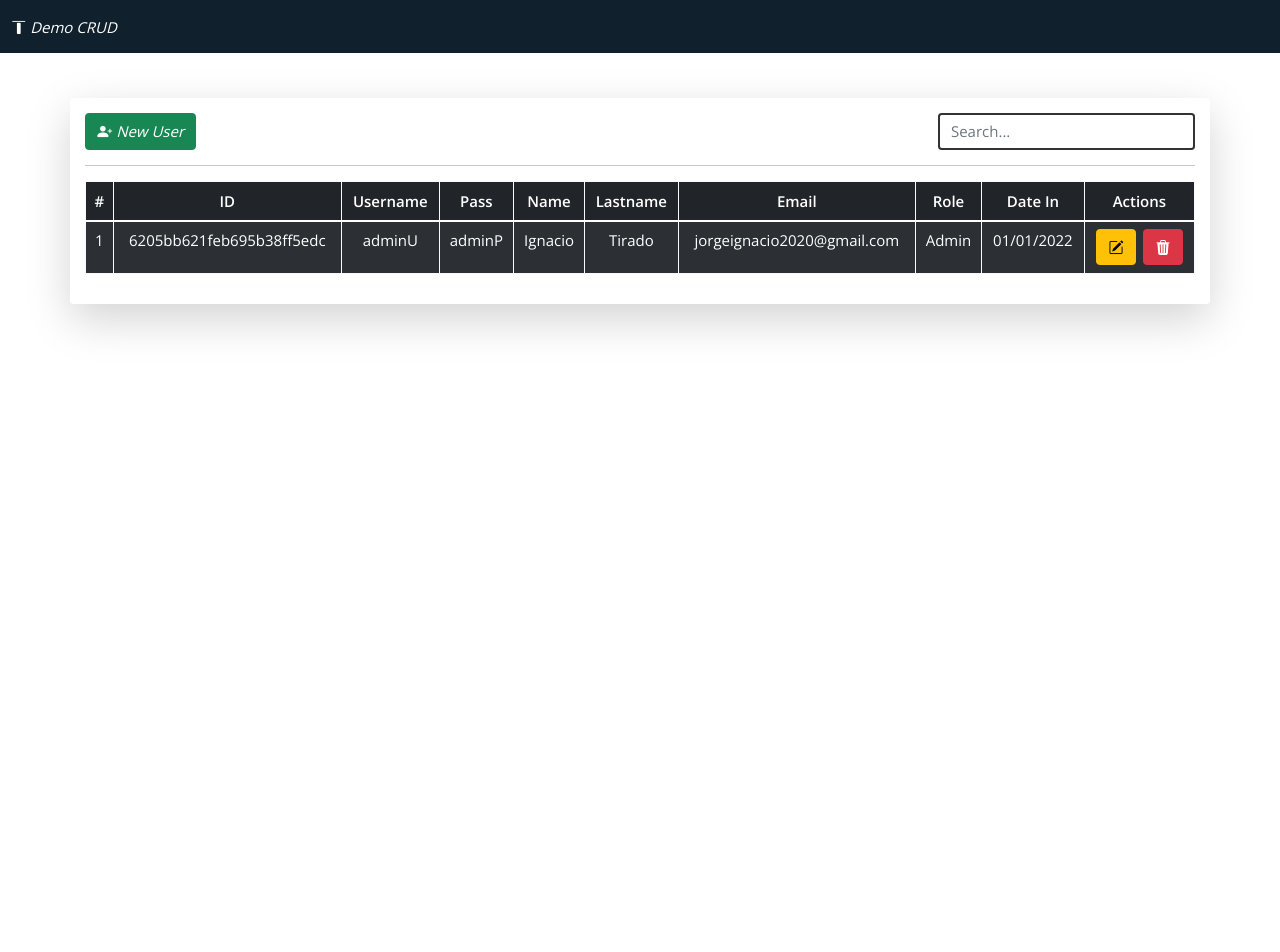
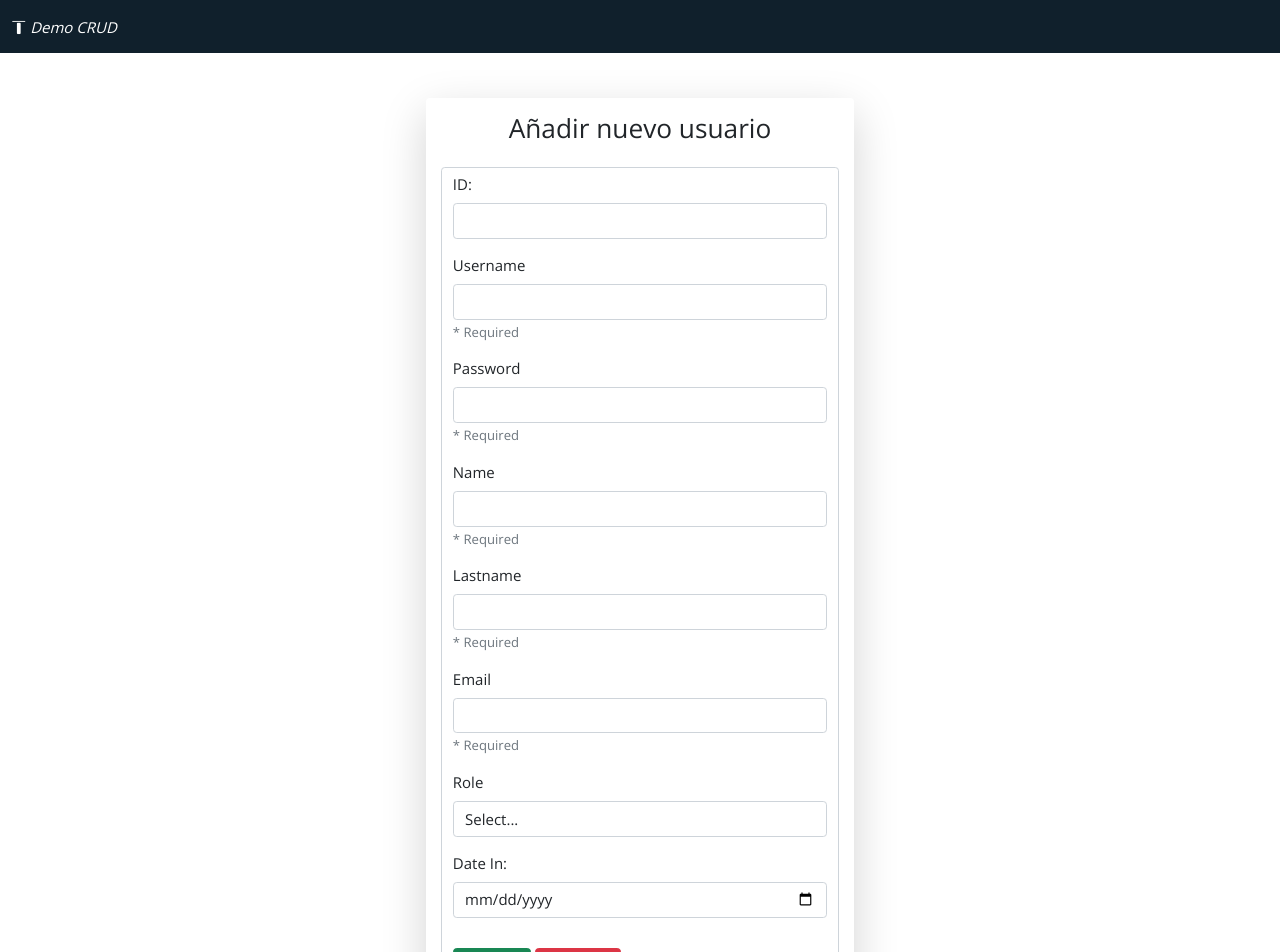
Before and after one commit to VlV-515/8-CrudMongoDemo-Front, an Angular app: page / in a window 1280 px wide. Shown: the top 952 px of the page. Before the commit the page ends 800 px from the top, so only its background shows below. Built offline with nearby package versions, Linux system fonts and the light colour scheme.

Commit message:
Maqueta form-users html

```diff
--- a/src/app/app.component.html
+++ b/src/app/app.component.html
@@ -1,6 +1,7 @@
 <header>
   <app-header></app-header>
 </header>
-<div class="container mt-5 p-3 bg-body rounded shadow-lg">
-  <app-table-users></app-table-users>
+<div>
+  <!-- <app-table-users></app-table-users> -->
+  <app-form-users></app-form-users>
 </div>
--- a/src/app/components/form-users/form-users.component.css
+++ b/src/app/components/form-users/form-users.component.css
@@ -0,0 +1,4 @@
+.form-container{
+    display: flex;
+    align-content: center;
+}
--- a/src/app/components/form-users/form-users.component.html
+++ b/src/app/components/form-users/form-users.component.html
@@ -1 +1,60 @@
-<p>form-users works!</p>
+<div class="container mt-5 p-3 bg-body rounded shadow-lg" style="width: 50ch;">
+    <div class="mb-4 text-center">
+        <h3>Añadir nuevo usuario</h3>
+    </div>
+    <form class="form-control">
+        <div class="mb-3 form-group">
+            <label for="form-id" class="form-label">ID:</label>
+            <input type="text" class="form-control" id="form-id">
+        </div>
+
+        <div class="mb-3 form-group">
+            <label for="form-username" class="form-label">Username</label>
+            <input required type="text" class="form-control" id="form-username">
+            <small id="helpId" class="form-text text-muted">* Required</small>
+        </div>
+
+        <div class="mb-3 form-group">
+            <label for="form-password" class="form-label">Password</label>
+            <input required type="text" class="form-control" id="form-password">
+            <small id="helpId" class="form-text text-muted">* Required</small>
+        </div>
+
+        <div class="mb-3 form-group">
+            <label for="form-name" class="form-label">Name</label>
+            <input required type="text" class="form-control" id="form-name">
+            <small id="helpId" class="form-text text-muted">* Required</small>
+        </div>
+
+        <div class="mb-3 form-group">
+            <label for="form-lastName" class="form-label">Lastname</label>
+            <input required type="text" class="form-control" id="form-lastName">
+            <small id="helpId" class="form-text text-muted">* Required</small>
+        </div>
+
+        <div class="mb-3 form-group">
+            <label for="form-email" class="form-label">Email</label>
+            <input required type="email" class="form-control" id="form-email">
+            <small id="helpId" class="form-text text-muted">* Required</small>
+        </div>
+
+        <div class="mb-3 form-group">
+            <label for="form-role" class="form-label">Role</label>
+            <select required class="form-control" name="" id="form-role">
+                <option disabled selected>Select...</option>
+                <option value="admin">Admin</option>
+                <option value="user">User</option>
+            </select>
+        </div>
+
+        <div class="mb-3 form-group">
+            <label required for="form-date" class="form-label">Date In:</label>
+            <input  type="date" class="form-control" id="form-date">
+        </div>
+
+        <div class="pb-4 pt-3 form-group">
+            <button type="submit" class="btn btn-success me-1">Aceptar</button>
+            <button class="btn btn-danger">Cancelar</button>
+        </div>
+    </form>
+</div>
--- a/src/app/components/table-users/table-users.component.html
+++ b/src/app/components/table-users/table-users.component.html
@@ -1,3 +1,4 @@
+<div class="container mt-5 p-3 bg-body rounded shadow-lg">
     <div class="search mb-3">
         <button class="btn btn-success">
             <i class="bi bi-person-plus-fill"> New User</i>
@@ -47,3 +48,4 @@
         </table>
 
     </div>
+</div>
```
Lines whose indentation alone changed are shown as unchanged.
